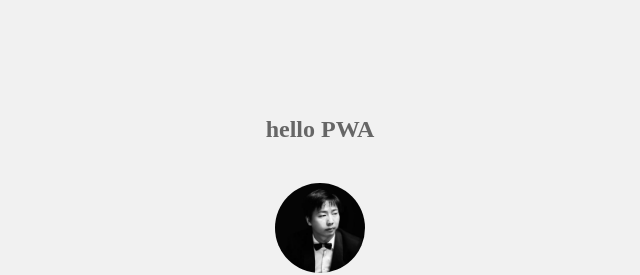
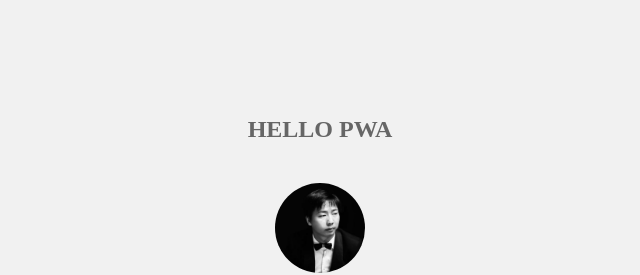
Before and after one commit to tcly861204/pwa, a plain HTML site: page index.html in a window 1280 px wide. Shown: the top 275 px of the page, 320-960 px from the left. Drawn offline with Linux system fonts and the light colour scheme.

Commit message:
pwa实现

```diff
--- a/index.html
+++ b/index.html
@@ -8,7 +8,7 @@
   <link rel="stylesheet" href="css/main.css">
 </head>
 <body>
-<h1 class="title">hello PWA</h1>
+<h1 class="title">HELLO PWA</h1>
 <img class="face" src="img/face.jpg" />
 <h2 class="user">wtc</h2>
 <script>
```
